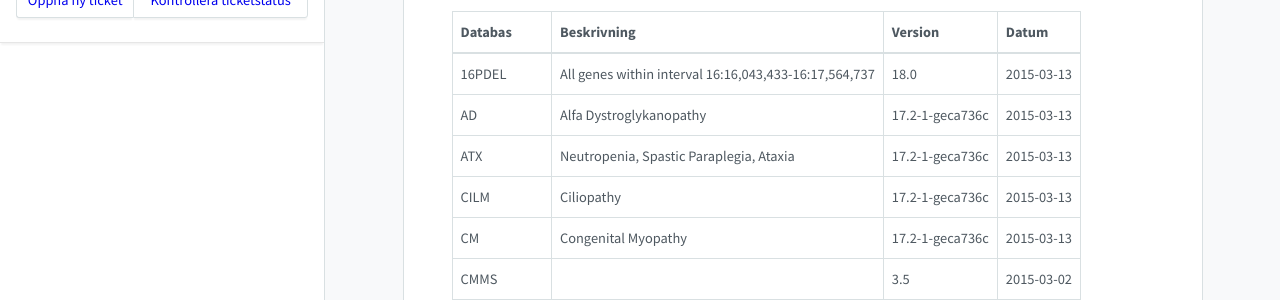
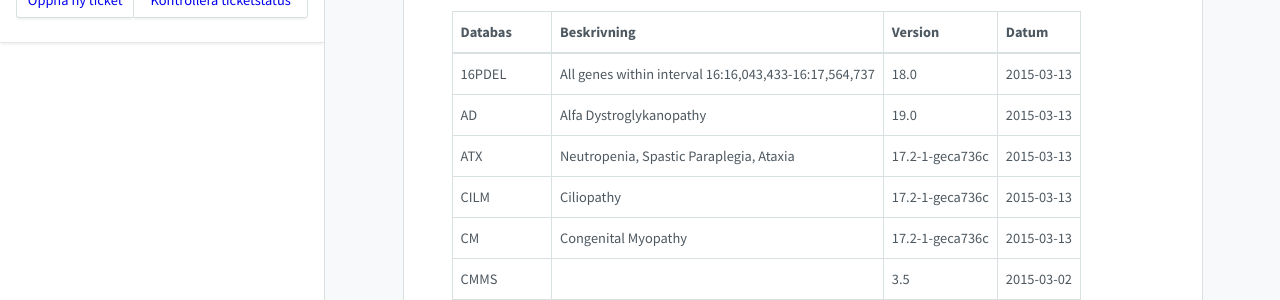
Before and after one commit to Clinical-Genomics/clinical-genomics.github.io, a Jekyll site: the page built from _pages/namnpagenlistor.md, in a window 1280 px wide. Shown: the part 126-426 px from the top of the page. Built offline with Jekyll 4.4.1, drawn with Linux system fonts in a browser that asks for light colours; nearby versions of some CDN libraries.

Commit message:
Update to cust002-AD.txt

```diff
--- a/_pages/namnpagenlistor.md
+++ b/_pages/namnpagenlistor.md
@@ -9,7 +9,7 @@ title: Namn på genlistor
 |Databas|Beskrivning|Version|Datum|
 |---|---|---|---|
 |16PDEL|All genes within interval 16:16,043,433-16:17,564,737|18.0|2015-03-13|
-|AD|Alfa Dystroglykanopathy|17.2-1-geca736c|2015-03-13|
+|AD|Alfa Dystroglykanopathy|19.0|2015-03-13|
 |ATX|Neutropenia, Spastic Paraplegia, Ataxia|17.2-1-geca736c|2015-03-13|
 |CILM|Ciliopathy|17.2-1-geca736c|2015-03-13|
 |CM|Congenital Myopathy|17.2-1-geca736c|2015-03-13|
```
